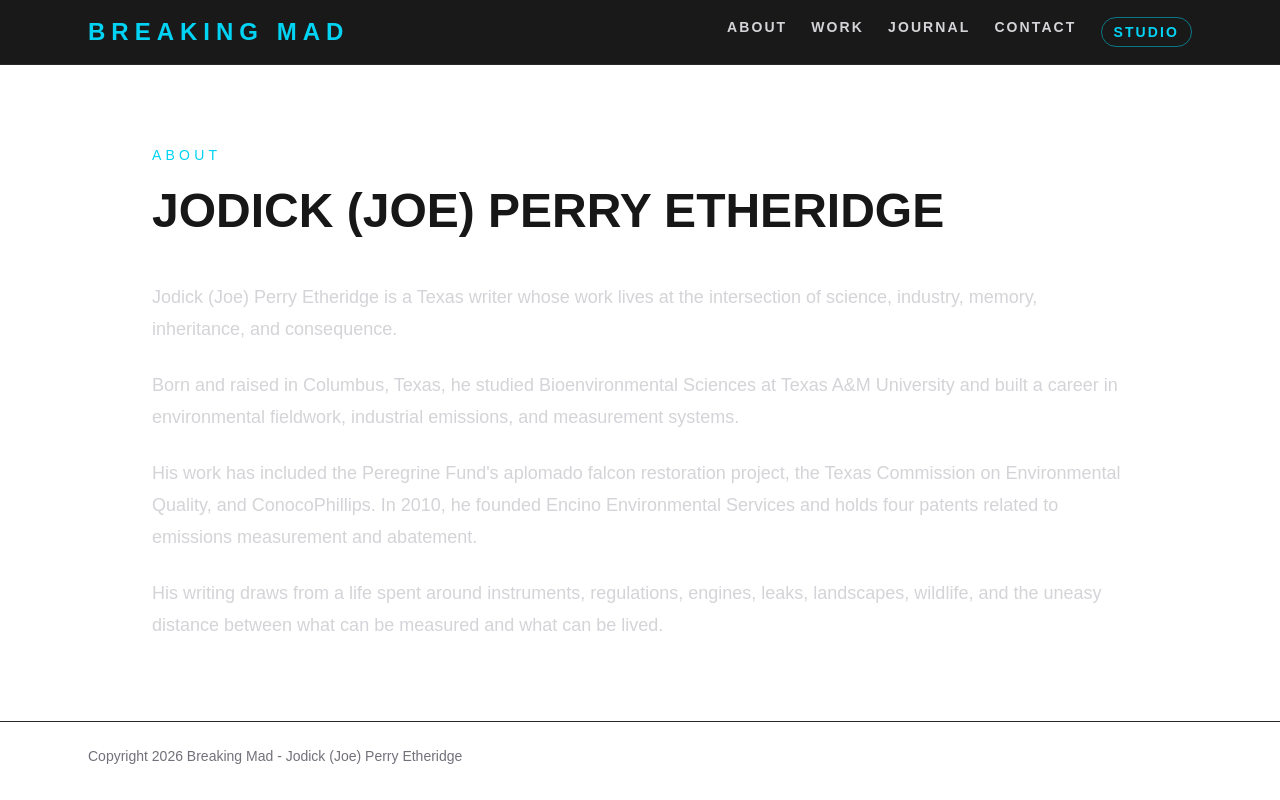
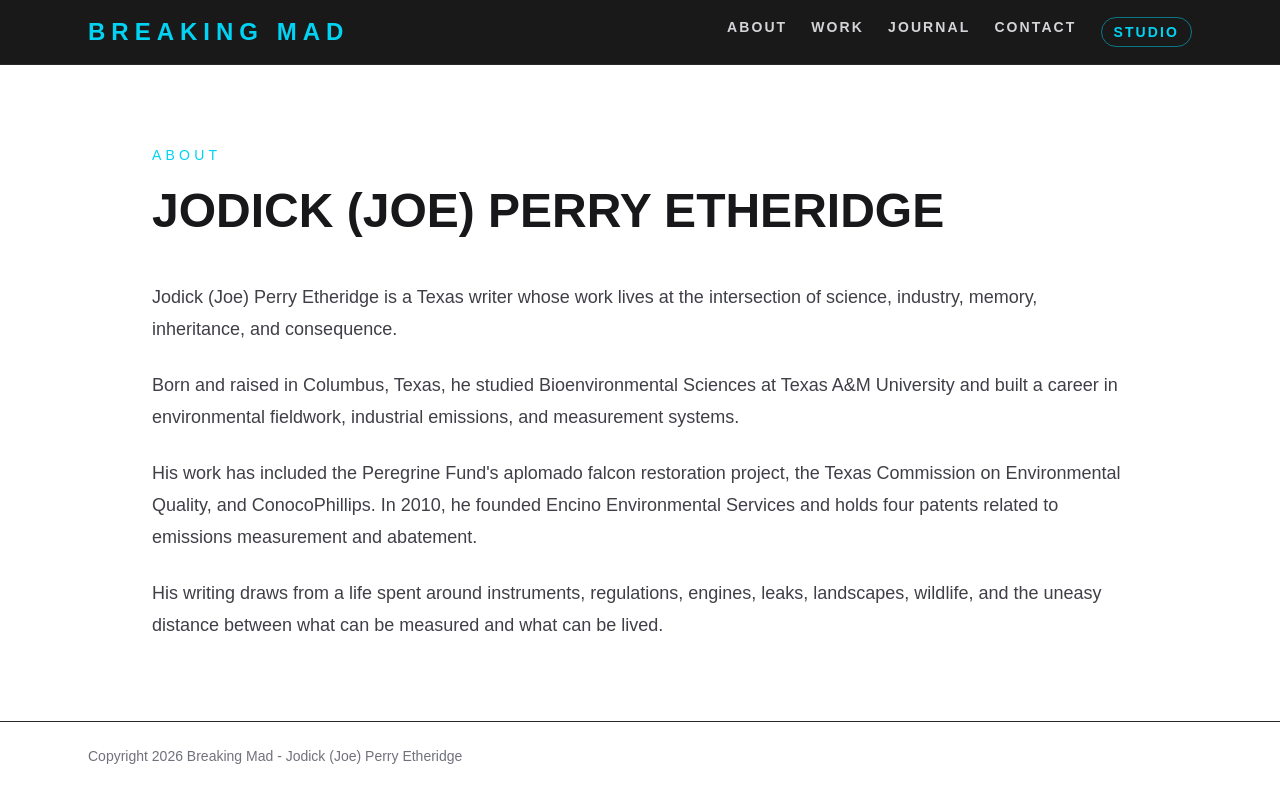
Before and after one commit to trickytuna/breaking-mad, a Next.js app: page /about in a window 1280 px wide. Built offline with nearby package versions, Linux system fonts and the light colour scheme.

Commit message:
Darken about page body text

```diff
--- a/app/about/page.tsx
+++ b/app/about/page.tsx
@@ -1,6 +1,6 @@
 export default function AboutPage() {
   return (
-    <main className="mx-auto max-w-5xl px-6 py-20">
+    <main className="mx-auto max-w-5xl px-6 py-20 text-zinc-900">
       <p className="mb-4 text-sm uppercase tracking-[0.3em] text-cyan-400">
         About
       </p>
@@ -9,7 +9,7 @@ export default function AboutPage() {
         Jodick (Joe) Perry Etheridge
       </h1>
 
-      <div className="mt-10 space-y-6 text-lg leading-8 text-zinc-300">
+      <div className="mt-10 space-y-6 text-lg leading-8 text-zinc-700">
         <p>
           Jodick (Joe) Perry Etheridge is a Texas writer whose work lives at the
           intersection of science, industry, memory, inheritance, and consequence.
```
